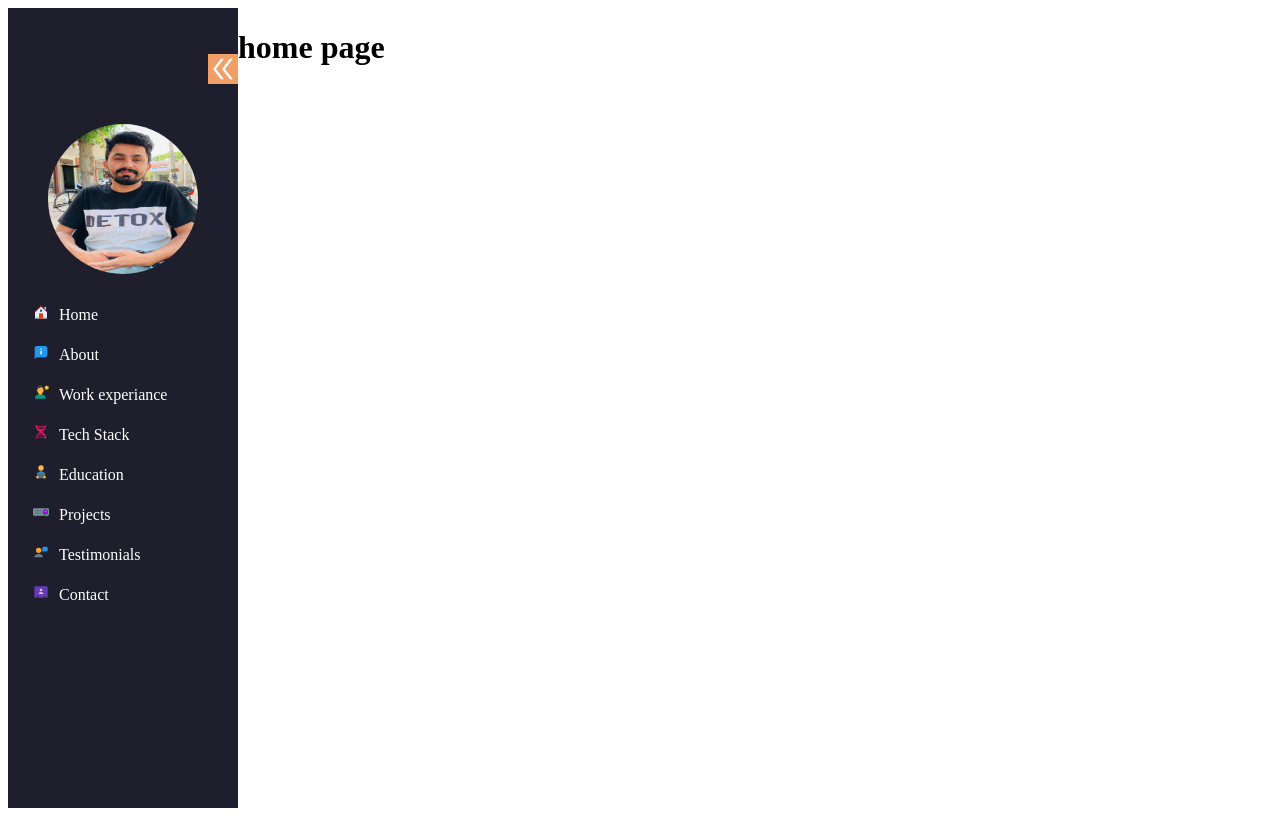
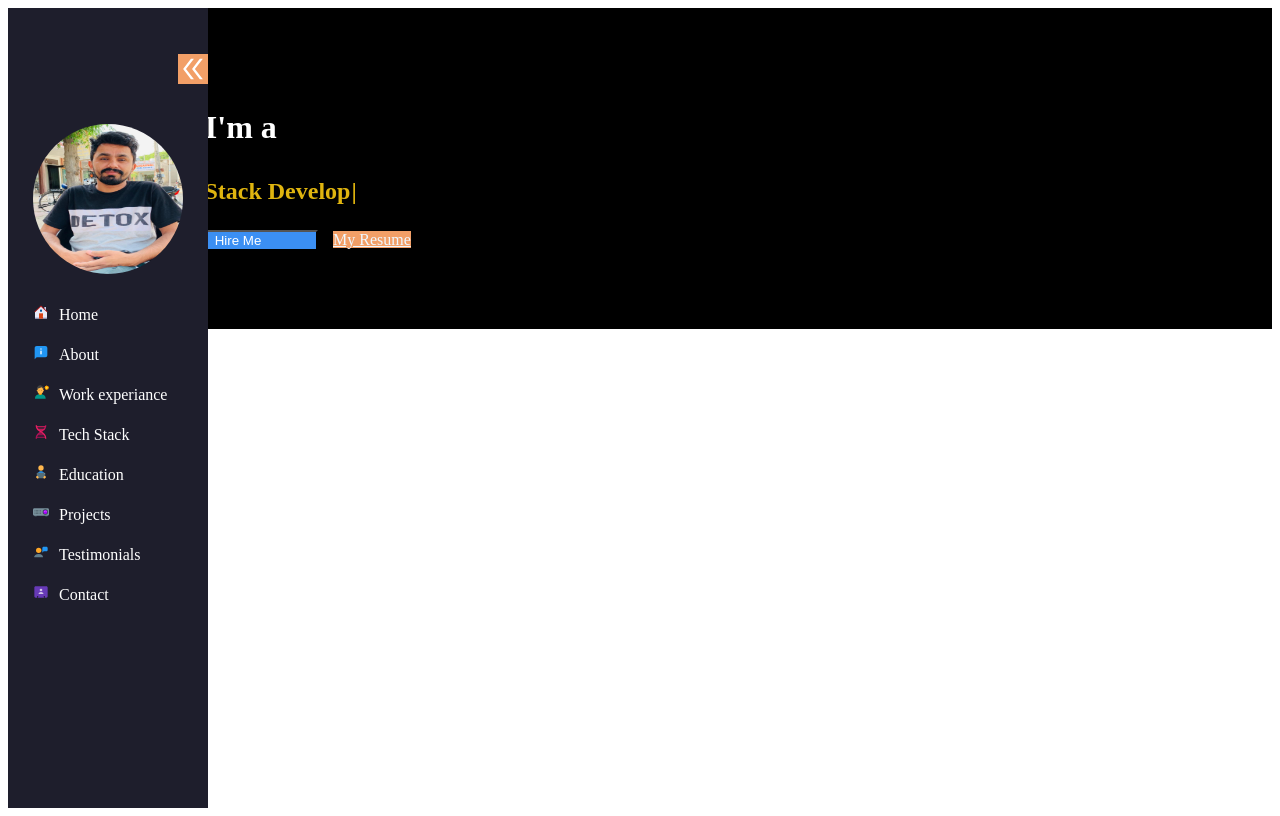
Before and after one commit to amandeepdhillon123/Portfolio, a React app: page / in a window 1280 px wide. Built offline with nearby package versions, Linux system fonts and the light colour scheme; the HTML template or start-up script is replaced by a standard one.

Commit message:
home page complete

```diff
--- a/package.json
+++ b/package.json
@@ -12,7 +12,8 @@
   "dependencies": {
     "react": "^18.2.0",
     "react-dom": "^18.2.0",
-    "react-icons": "^4.10.1"
+    "react-icons": "^4.10.1",
+    "typewriter-effect": "^2.20.1"
   },
   "devDependencies": {
     "@types/react": "^18.2.15",
--- a/src/components/Layout/Layout.css
+++ b/src/components/Layout/Layout.css
@@ -1,17 +1,18 @@
 .sidebar-section{
      display: flex;
-
+    background-color: black;
 }
 .sidebar{
     height: 100vh;
     background-color: #1e1e2c;
     width: 90px;
+    position: fixed;
 }
 
 /* icon with  */
 
 .sidebar-toggle{
-    width: 230px;
+    width: 200px;
 }
 .sidebar-toggle-icons{
      display: flex;
--- a/src/pages/Home.css
+++ b/src/pages/Home.css
@@ -0,0 +1,42 @@
+.home-container{
+    height: 300px;
+    color: white;
+    /* margin-left: 150px; */
+
+}
+.home-content h1{
+    padding: 5px;
+    padding-top: 80px;
+       margin-left: 150px;
+}
+.home-content h2{
+    color:#e0b50f ;
+    padding: 5px;
+       margin-left: 150px;
+}
+.home-buttons{
+    margin-left: 150px;
+}
+
+.home-buttons .btn-hire{
+  background-color: #3b8ff3;
+  color: white;
+  width: 160px;
+}
+.home-buttons .btn-hire:hover{
+    background-color: white;
+    color:  #3b8ff3 ;
+   width: 200px;
+    transition:  1s;
+}
+
+.home-buttons .btn-cv{
+    background-color: #f29f67;
+    color: aliceblue;
+    margin-left: 15px;
+}
+.home-buttons .btn-cv:hover{
+    opacity: 80%;
+    transition: 1s;
+
+}
--- a/src/pages/Home.jsx
+++ b/src/pages/Home.jsx
@@ -1,10 +1,29 @@
 import React from 'react'
 import './Home.css'
+import Resume from "../assets/docs/resume.txt"
+import Typewriter from 'typewriter-effect';
 const Home = () => {
   return (
-    <div>
-        <h1>home page</h1>
-    </div>
+    <>
+        <div className="container-fluid home-container">
+          <div className='container home-content'>
+            <h1>Hi I'm a </h1>
+            <h2>
+            <Typewriter
+                options={{
+                  strings: ['FullStack Developer !', 'Mern Stack Developer !'],
+                  autoStart: true,
+                  loop: true,
+                }}
+            />
+            </h2>
+            <div className='home-buttons'>
+                    <button className='btn btn-hire'>Hire Me</button>
+                    <a className='btn btn-cv' href={Resume} download="your_name.pdf">My Resume</a>
+            </div>
+          </div>
+        </div>
+    </>
   )
 }
 
```
Also changed, not shown: src/assets/docs/resume.txt (added), 1 other file (tests, documents, lock files or other folders).
